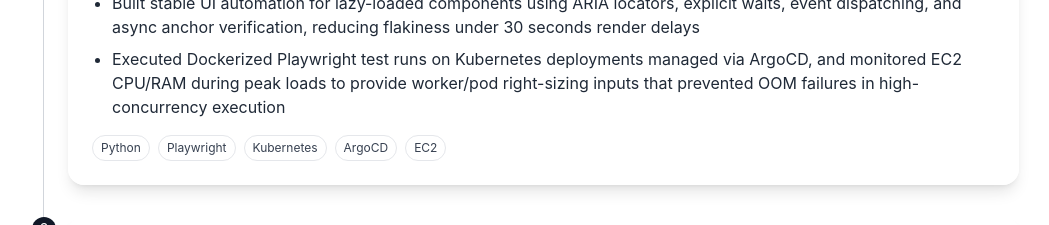
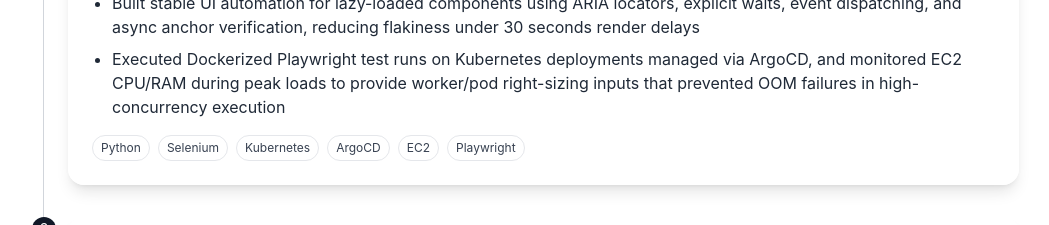
Before and after one commit to ShubhangKalkar/ShubhangKalkar.github.io, a React (Create React App) app: page / in a window 1280 px wide. Shown: the part 1540-1765 px from the top of the page, without its empty margins (109-1158 px from the left). Built offline with nearby package versions, Linux system fonts and the light colour scheme.

Commit message:
updating skills

```diff
--- a/src/views/Experience.jsx
+++ b/src/views/Experience.jsx
@@ -13,7 +13,7 @@ const EXPERIENCES = [
       "Built stable UI automation for lazy-loaded components using ARIA locators, explicit waits, event dispatching, and async anchor verification, reducing flakiness under 30 seconds render delays",
       "Executed Dockerized Playwright test runs on Kubernetes deployments managed via ArgoCD, and monitored EC2 CPU/RAM during peak loads to provide worker/pod right-sizing inputs that prevented OOM failures in high-concurrency execution"
     ],
-    skills: ["Python", "Playwright", "Kubernetes", "ArgoCD", "EC2"]
+    skills: ["Python", "Selenium", "Kubernetes", "ArgoCD", "EC2", "Playwright"]
   },
 
   {
```
